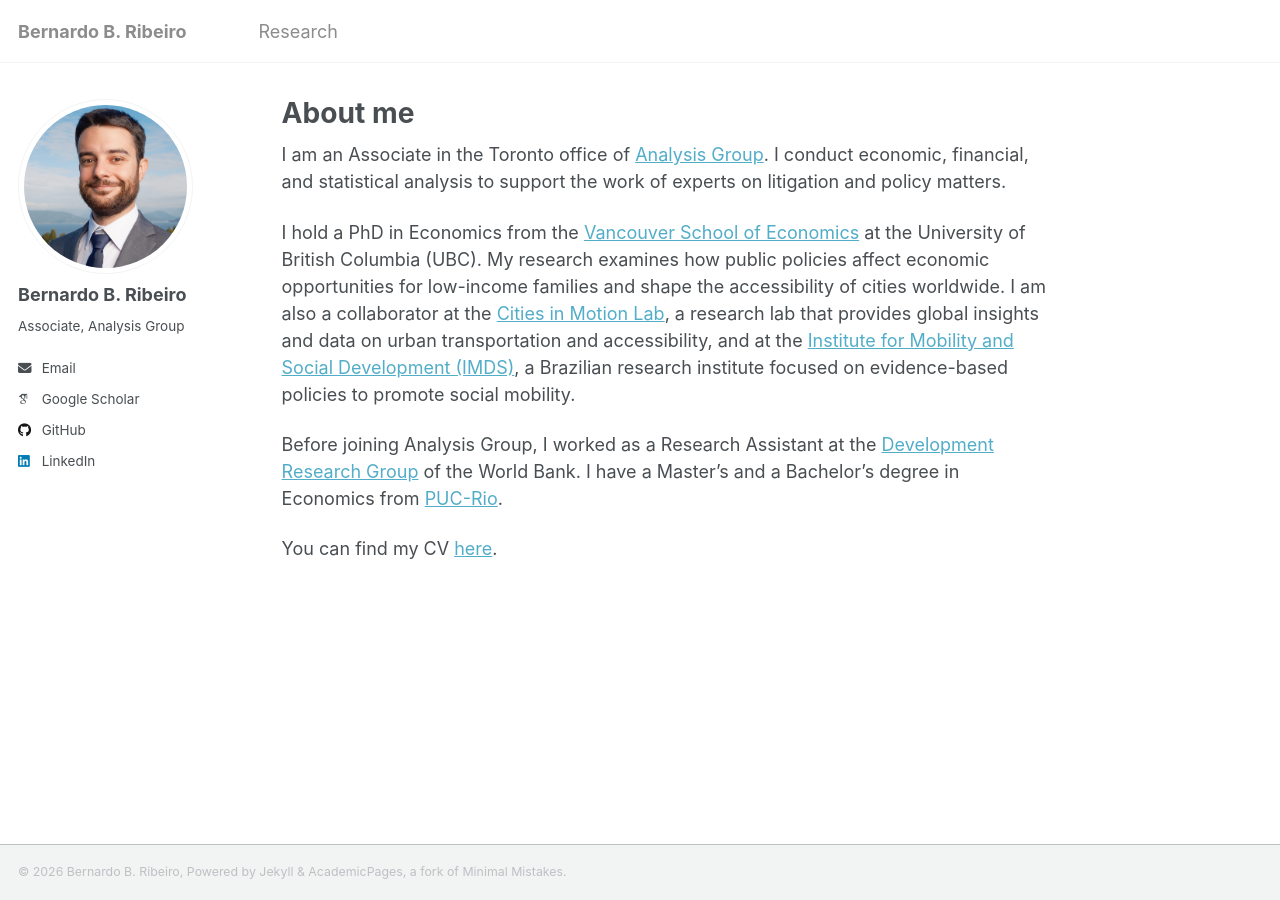
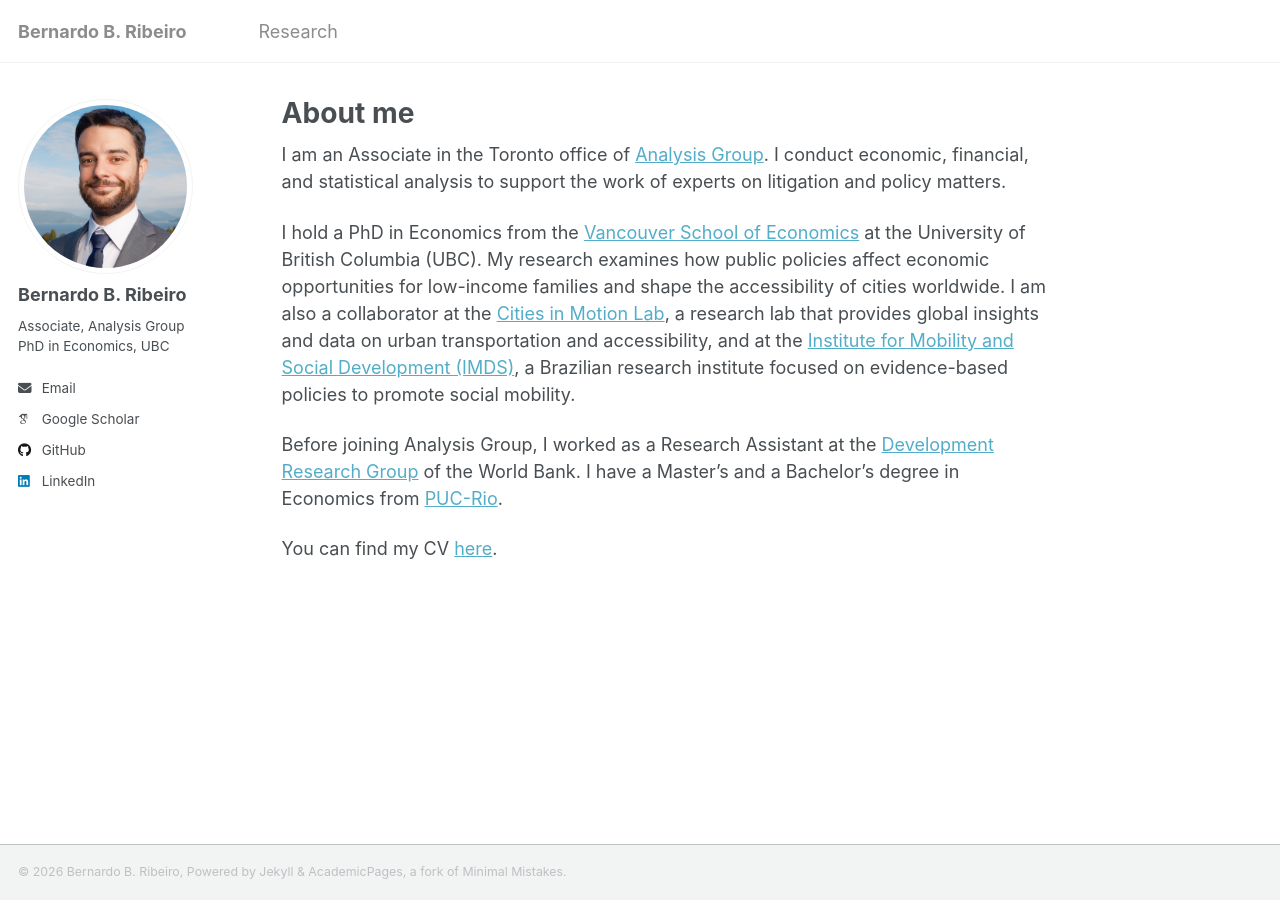
Before and after one commit to bbribeiro/bbribeiro.github.io, a Jekyll site: the page built from _pages/about.md, in a window 1280 px wide. Built offline with Jekyll 4.4.1, drawn with Linux system fonts in a browser that asks for light colours; some web fonts are replaced; a script that is not in the unit is left out.

Commit message:
Add UBC PhD credentials to website sidebar

```diff
--- a/_config.yml
+++ b/_config.yml
@@ -26,7 +26,7 @@ author:
   avatar           : "headshot.jpg"
   name             : "Bernardo B. Ribeiro"
   pronouns         : # example: she/her
-  bio              : "Associate, Analysis Group"
+  bio              : "Associate, Analysis Group<br>PhD in Economics, UBC"
   location         : # Text
   employer         : # Text
   uri              : # URL
```
